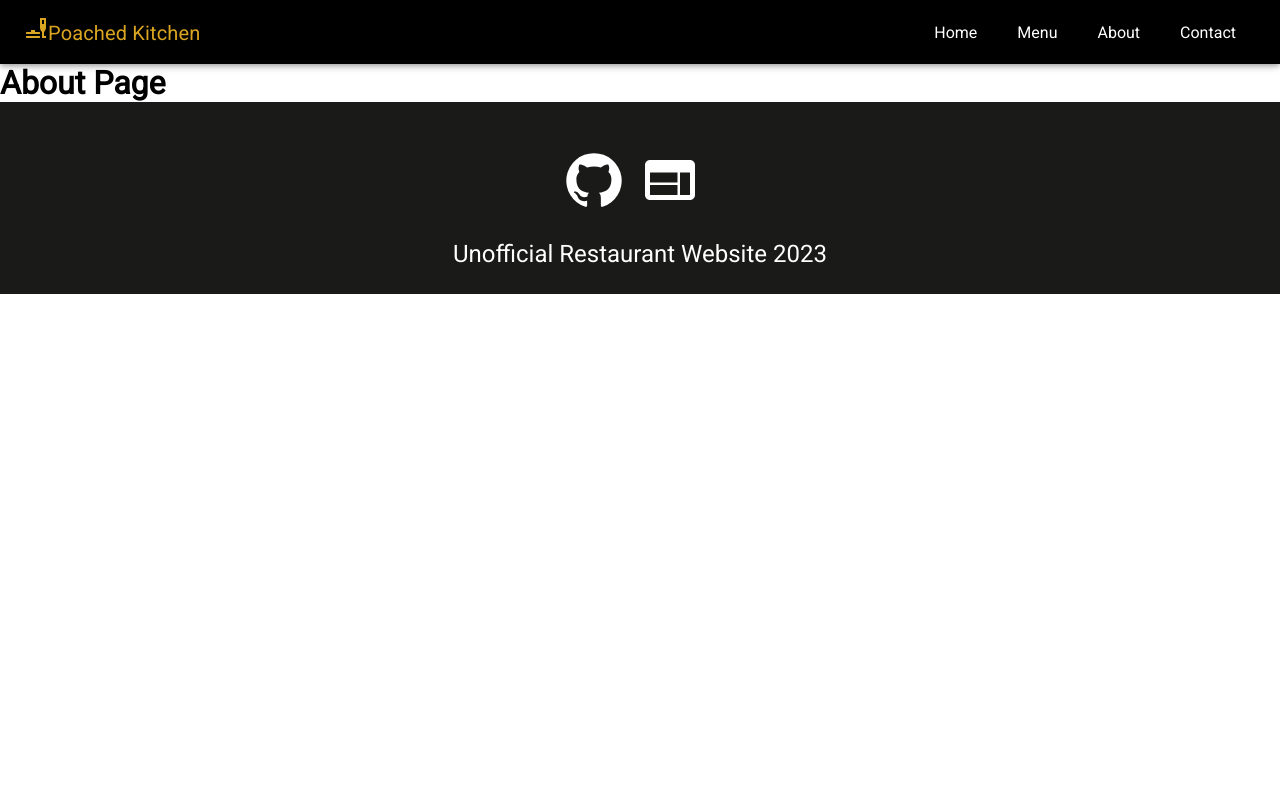
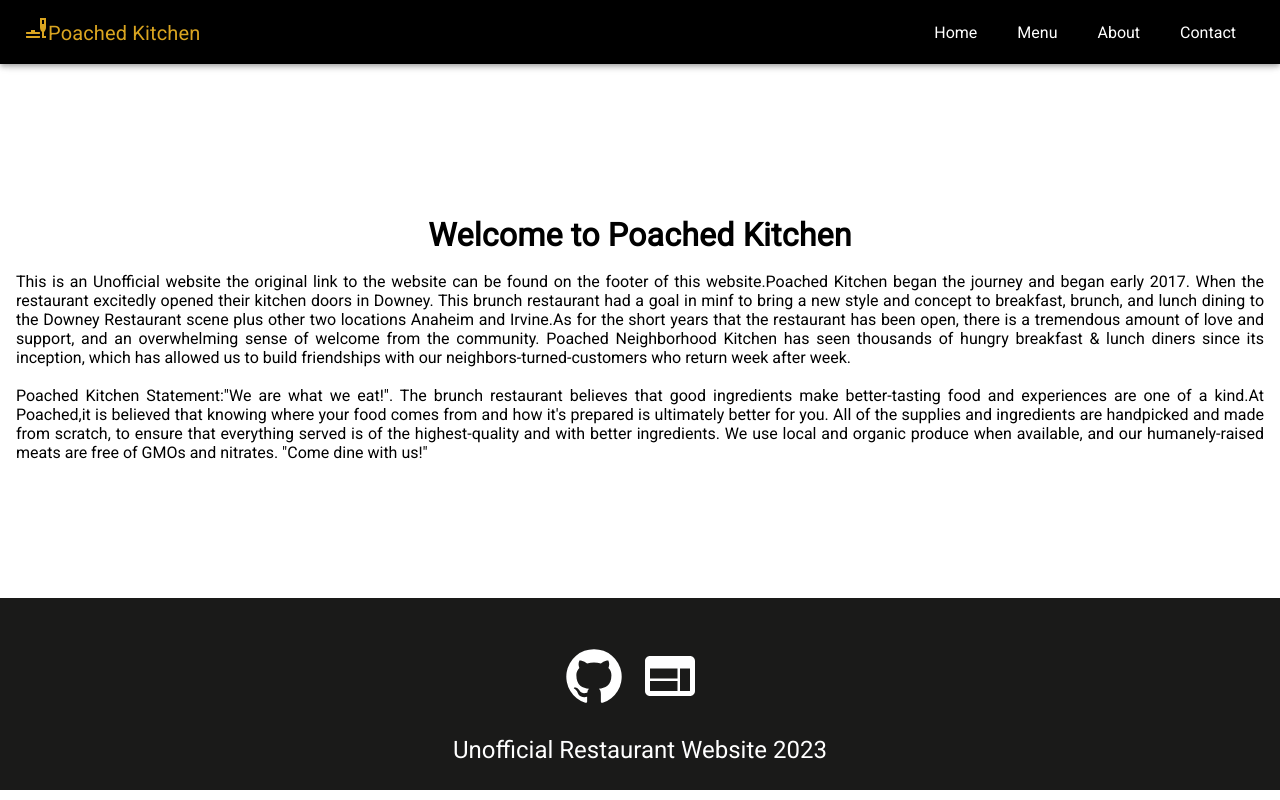
Before and after one commit to Qojedi57/restaurant-website, a React (Vite) app: page /about in a window 1280 px wide. Built offline with nearby package versions, Linux system fonts and the light colour scheme.

Commit message:
wip:Added the description for the about section of the website

```diff
--- a/src/pages/About.jsx
+++ b/src/pages/About.jsx
@@ -1,10 +1,37 @@
 import React from 'react';
 import Layout from './../components/Layout/Layout';
+import {Box, Typography} from '@mui/material';
 
 const About = () => {
   return (
     <Layout>
-        <h1>About Page</h1>
+        <Box
+        sx={{
+          my:15,
+          textAlign:"center",
+          p:2,
+          "& h4":{
+            fontWeight:'bold',
+            my:2,
+            fontSize:"2rem",
+          },
+          "& p":{
+            textAlign:"justify",
+
+          }
+
+        }}
+        >
+        <Typography variant="h4">Welcome to Poached Kitchen</Typography>
+        <p>
+        This is an Unofficial website the original link to the website can be found on the footer of this website.Poached Kitchen began the journey and began early 2017. When the restaurant excitedly opened their kitchen doors in Downey. This brunch restaurant had a goal in minf to bring a new style and concept to breakfast, brunch, and lunch dining to the Downey Restaurant scene plus other two locations Anaheim and Irvine.As for the short years that the restaurant has been open, there is a tremendous amount of love and support, and an overwhelming sense of welcome from the community. Poached Neighborhood Kitchen has seen thousands of hungry breakfast & lunch diners since its inception, which has allowed us to build friendships with our neighbors-turned-customers who return week after week.
+        </p>
+        <br />
+        <p>
+       Poached Kitchen Statement:"We are what we eat!".
+The brunch restaurant believes that good ingredients make better-tasting food and experiences are one of a kind.At Poached,it is believed that knowing where your food comes from and how it's prepared is ultimately better for you. All of the supplies and ingredients are handpicked and made from scratch, to ensure that everything served is of the highest-quality and with better ingredients. We use local and organic produce when available, and our humanely-raised meats are free of GMOs and nitrates. "Come dine with us!"
+        </p>
+        </Box>
     </Layout>
   );
 };
```
